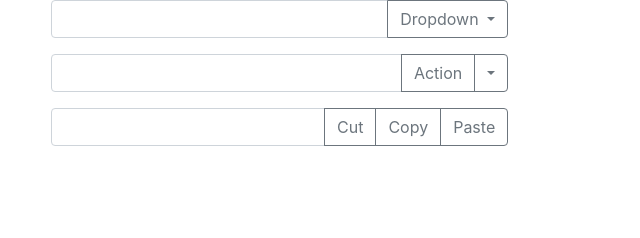
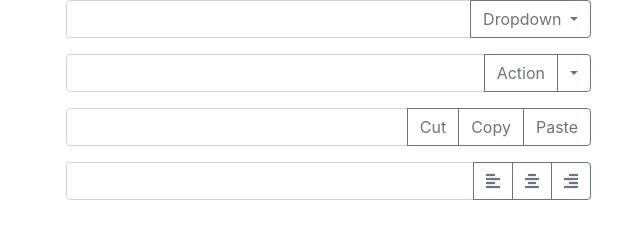
Before and after one commit to sameerkhnl/Bootstrap, a plain HTML site: page index.html in a window 1280 px wide. Shown: the whole page, without its empty margins (34-674 px from the left). Drawn offline with nearby package versions, Linux system fonts and the light colour scheme.

Commit message:
added button icons to input groups

```diff
--- a/index.html
+++ b/index.html
@@ -1,5 +1,5 @@
 <!DOCTYPE html>
-<html lang="en">
+<html lang="en" xmlns="http://www.w3.org/1999/html">
 <head>
     <meta charset="utf-8">
     <meta http-equiv="X-UA-Compatible" content="IE=edge">
@@ -18,7 +18,7 @@
     <div class="container">
 
         <div class="row">
-            <div class="col-xs-3">
+            <div class="col-xs-3 col-lg-6">
                 <form>
                     <div class="input-group mb-3">
                         <input type="text" class="form-control">
@@ -58,7 +58,7 @@
                         </div>
                     </div>
 
-                    <div class="input-group">
+                    <div class="input-group mb-3">
                         <input class="form-control" type="text">
                         <div class="input-group-append">
                             <button class="btn btn-outline-secondary" type="button">Cut</button>
@@ -66,8 +66,21 @@
                             <button class="btn btn-outline-secondary" type="button">Paste</button>
                         </div>
                     </div>
+
+                    <div class="input-group mb-3">
+                        <input class="form-control" type="text">
+                        <div class="input-group-append">
+                            <button class="btn btn-outline-secondary"><i class="fas fa-align-left"></i>
+                            </button>
+                            <button class="btn btn-outline-secondary"><i class="fas fa-align-center"></i>
+                            </button>
+                            <button class="btn btn-outline-secondary"><i class="fas fa-align-right"></i>
+                            </button>
+                        </div>
+                    </div>
+                </form>
             </div>
-            </form></div>
+        </div>
 
 
     </div>
```
